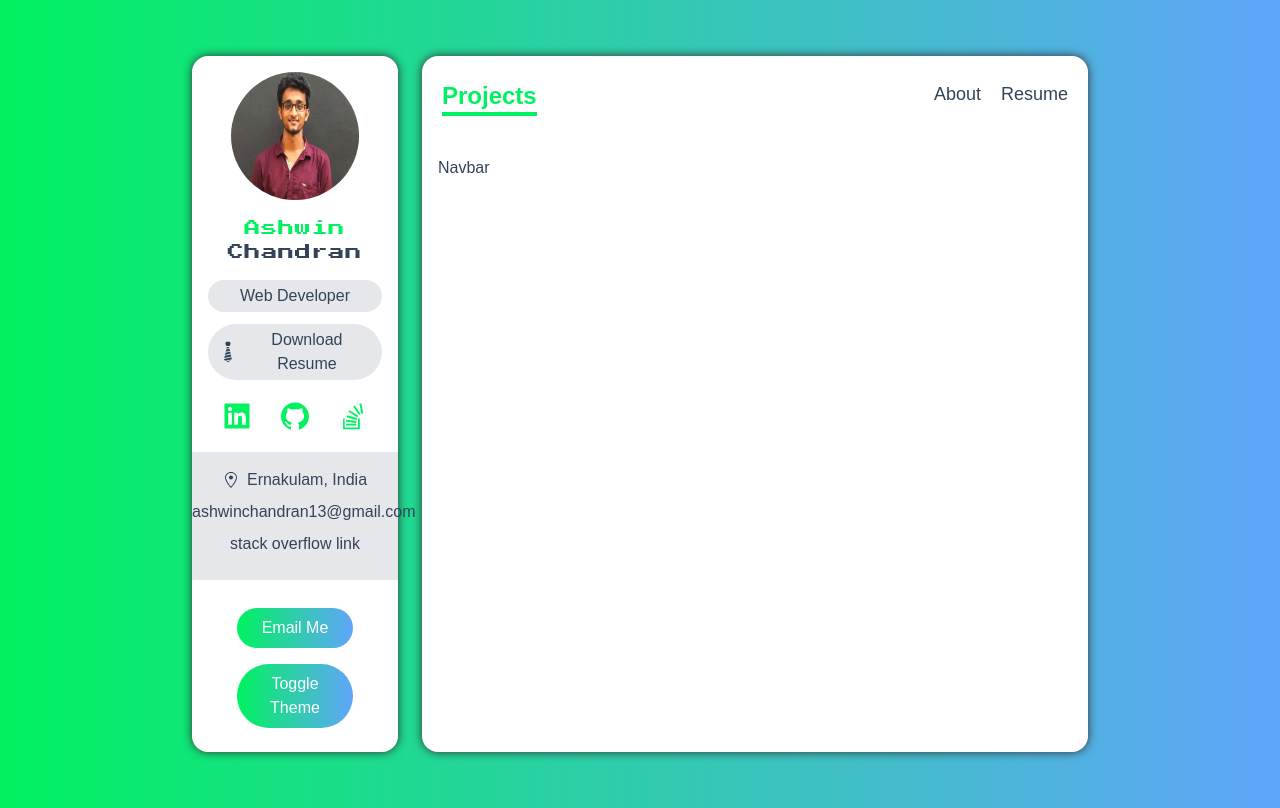
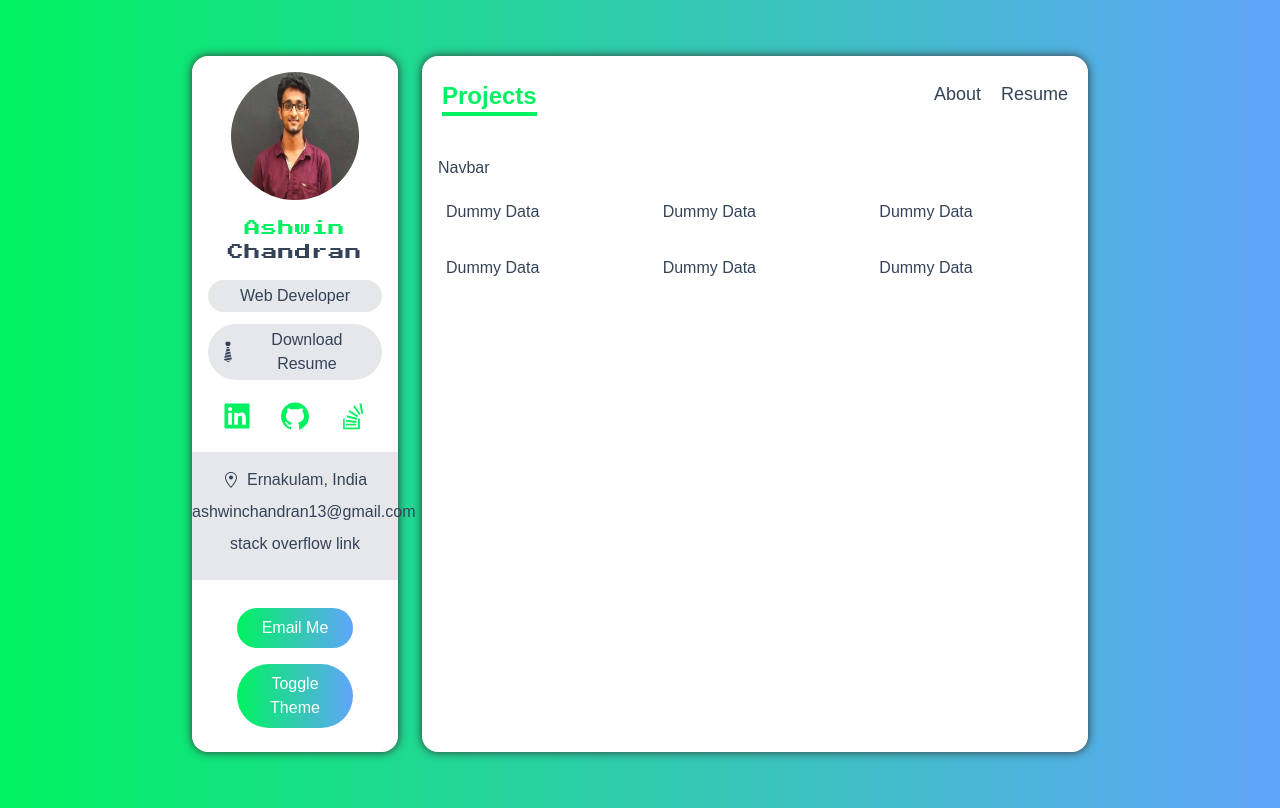
Before and after one commit to ashwinchandran13/portfolio, a Next.js app: page /projects in a window 1280 px wide. Built offline with nearby package versions, Linux system fonts and the light colour scheme.

Commit message:
project bugs

```diff
--- a/components/projectCard.tsx
+++ b/components/ProjectCard.tsx
@@ -14,11 +14,7 @@ const ProjectCard:FunctionComponent<{
         key_techs
     }
 }) => {
-    return (
-        <div>
-
-        </div>
-    )
-}
+  return <div>{name}</div>;
+};
 
 export default ProjectCard;
--- a/pages/projects.tsx
+++ b/pages/projects.tsx
@@ -1,22 +1,21 @@
-import ProjectCard from "../components/projectCard"
-import { projects } from "../data"
+import ProjectCard from "../components/ProjectCard";
+import { projects } from "../data";
 
 const Projects = () => {
+
     return (
         <div className="p-4">
             <nav>Navbar</nav>
 
-            <div>
-                {
-                    projects.map((project) => {
-                        <div>
-                            <ProjectCard project={project} key={project.name}/>
-                        </div>
-                    })
-                }
+            <div className="grid grid-cols-12 gap-4 my-3">
+                {projects.map((project) => (
+                    <div className="col-span-12 p-2 sm:col-span-6 lg:col-span-4" key={project.name}>
+                        <ProjectCard  project={project} key={project.name}/>
+                    </div>
+                ))}
             </div>
         </div>
-    )
-}
+    );
+};
 
 export default Projects
```
